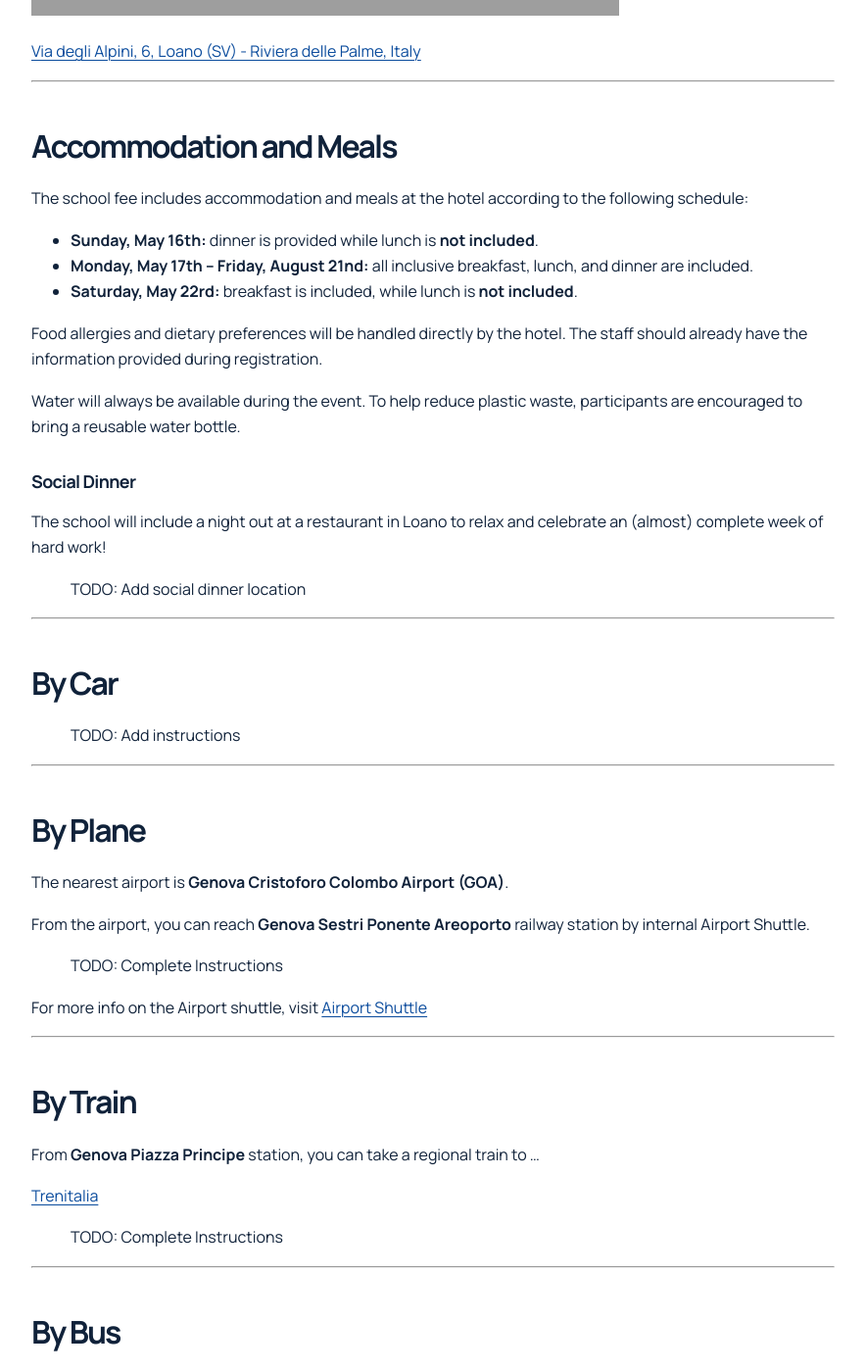
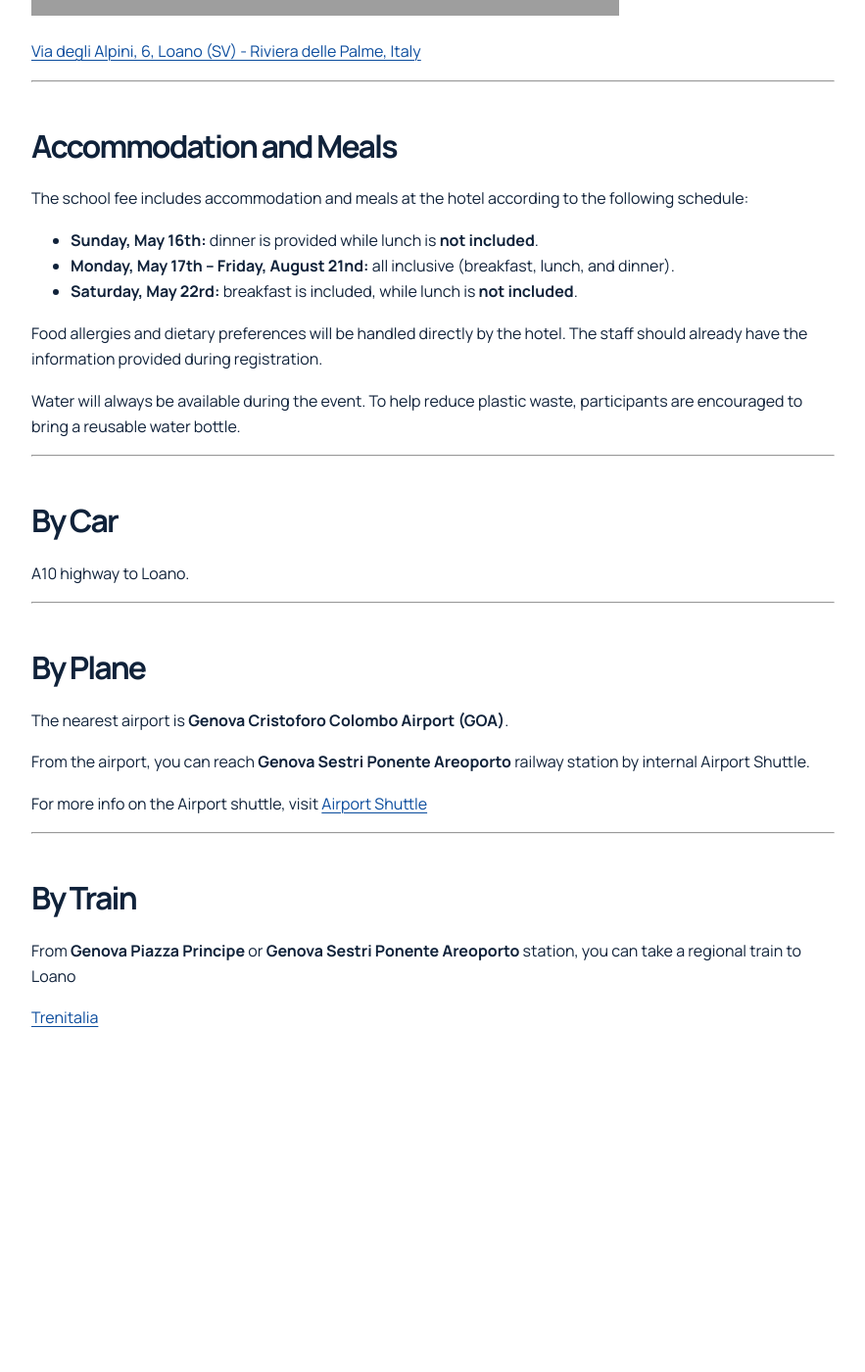
Before and after one commit to event-driven-vision-school/event-driven-school.github.io, a Jekyll site: the page built from pages/markdown/venueandtravel.md, in a window 1280 px wide and 1400 px high, scrolled down 1394 px. Shown: the whole window at 98% size, without its empty margins (198-1081 px from the left). Built offline with Jekyll 4.4.1, drawn with Linux system fonts in a browser that asks for light colours; our own code applies the rules of GitHub Pages for plain Markdown files; after the commit the page ends 2558 px from its top, so only the background shows below that; some of the changed text lies outside the part shown; grey boxes are pictures that could not be loaded.

Commit message:
Revise venue and travel details in markdown
Updated venue and travel information, including changes to meal inclusions and transportation instructions.

```diff
--- a/pages/markdown/venueandtravel.md
+++ b/pages/markdown/venueandtravel.md
@@ -17,25 +17,18 @@
 The school fee includes accommodation and meals at the hotel according to the following schedule:
 
 - **Sunday, May 16th:** dinner is provided while lunch is **not included**.
-- **Monday, May 17th – Friday, August 21nd:** all inclusive breakfast, lunch, and dinner are included.
+- **Monday, May 17th – Friday, August 21nd:** all inclusive (breakfast, lunch, and dinner).
 - **Saturday, May 22rd:** breakfast is included, while lunch is **not included**.
 
 Food allergies and dietary preferences will be handled directly by the hotel. The staff should already have the information provided during registration.
 
 Water will always be available during the event. To help reduce plastic waste, participants are encouraged to bring a reusable water bottle.
 
-### Social Dinner
-
-The school will include a night out at a restaurant in Loano to relax and celebrate an (almost) complete week of hard work!
-
-> TODO: Add social dinner location
-
 ---
-
 
 ## By Car
 
-> TODO: Add instructions
+A10 highway to Loano.
 
 ---
 ## By Plane
@@ -44,22 +37,12 @@ The nearest airport is **Genova Cristoforo Colombo Airport (GOA)**.
 
 From the airport, you can reach **Genova Sestri Ponente Areoporto** railway station by internal Airport Shuttle.
 
-> TODO: Complete Instructions
-
 For more info on the Airport shuttle, visit [Airport Shuttle](https://www.airport.genova.it/en/transportation-airport-2/)
 
 ---
 
 ## By Train
 
-From **Genova Piazza Principe** station, you can take a regional train to ...
+From **Genova Piazza Principe** or **Genova Sestri Ponente Areoporto** station, you can take a regional train to Loano
 
 [Trenitalia](https://www.trenitalia.com/it.html)
-
-> TODO: Complete Instructions
-
----
-
-## By Bus
-
-> TODO: Complete Instructions
```
